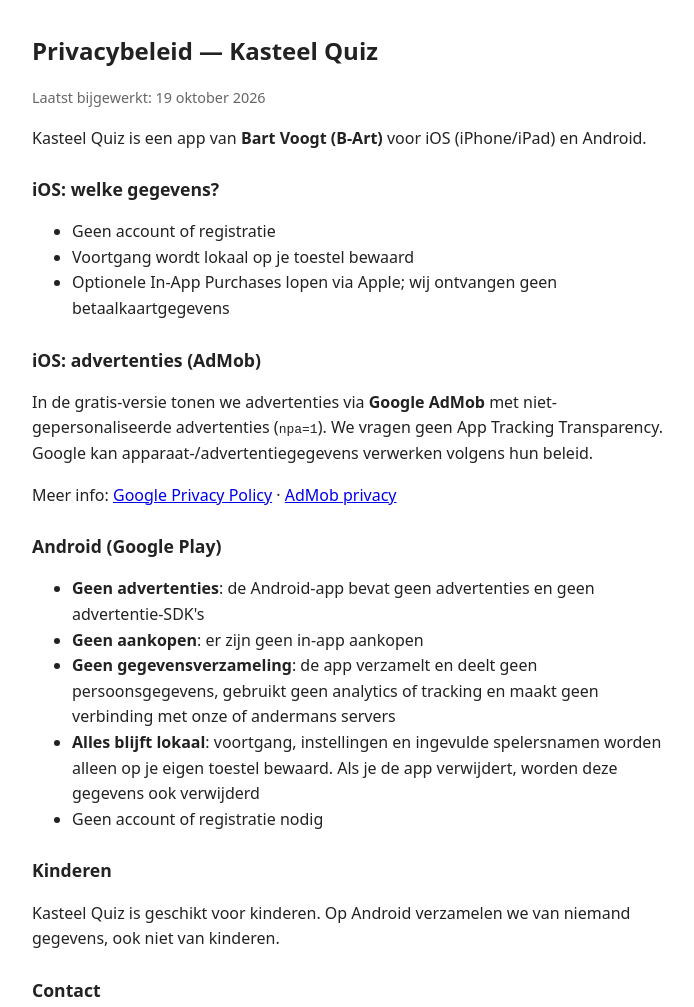
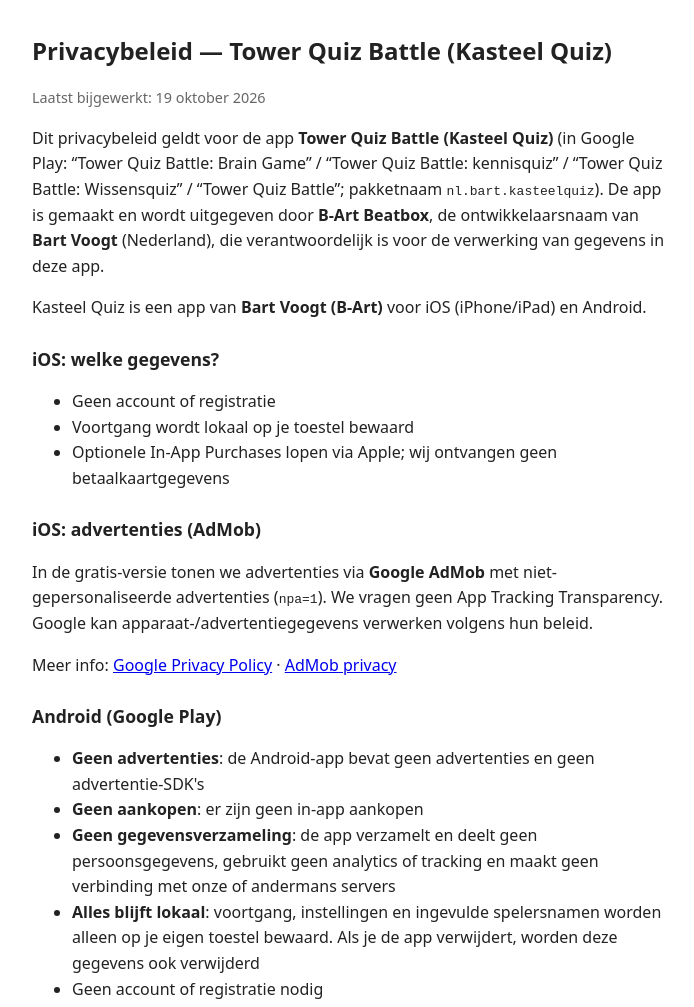
Before and after one commit to dhbmbyjfsr-cyber/kasteelquiz, a plain HTML site: page privacy.html in a window 1280 px wide. Shown: the top 1007 px of the page, without its empty margins (288-982 px from the left). Drawn offline with Linux system fonts and the light colour scheme.

Commit message:
Privacy: developer name B-Art Beatbox, package name and Play titles (Play policy)

```diff
--- a/privacy.html
+++ b/privacy.html
@@ -12,8 +12,9 @@
   </style>
 </head>
 <body>
-  <h1>Privacybeleid — Kasteel Quiz</h1>
+  <h1>Privacybeleid — Tower Quiz Battle (Kasteel Quiz)</h1>
   <p class="muted">Laatst bijgewerkt: 19 oktober 2026</p>
+  <p>Dit privacybeleid geldt voor de app <strong>Tower Quiz Battle (Kasteel Quiz)</strong> (in Google Play: “Tower Quiz Battle: Brain Game” / “Tower Quiz Battle: kennisquiz” / “Tower Quiz Battle: Wissensquiz” / “Tower Quiz Battle”; pakketnaam <code>nl.bart.kasteelquiz</code>). De app is gemaakt en wordt uitgegeven door <strong>B-Art Beatbox</strong>, de ontwikkelaarsnaam van <strong>Bart Voogt</strong> (Nederland), die verantwoordelijk is voor de verwerking van gegevens in deze app.</p>
   <p>Kasteel Quiz is een app van <strong>Bart Voogt (B-Art)</strong> voor iOS (iPhone/iPad) en Android.</p>
   <h2>iOS: welke gegevens?</h2>
   <ul>
```
